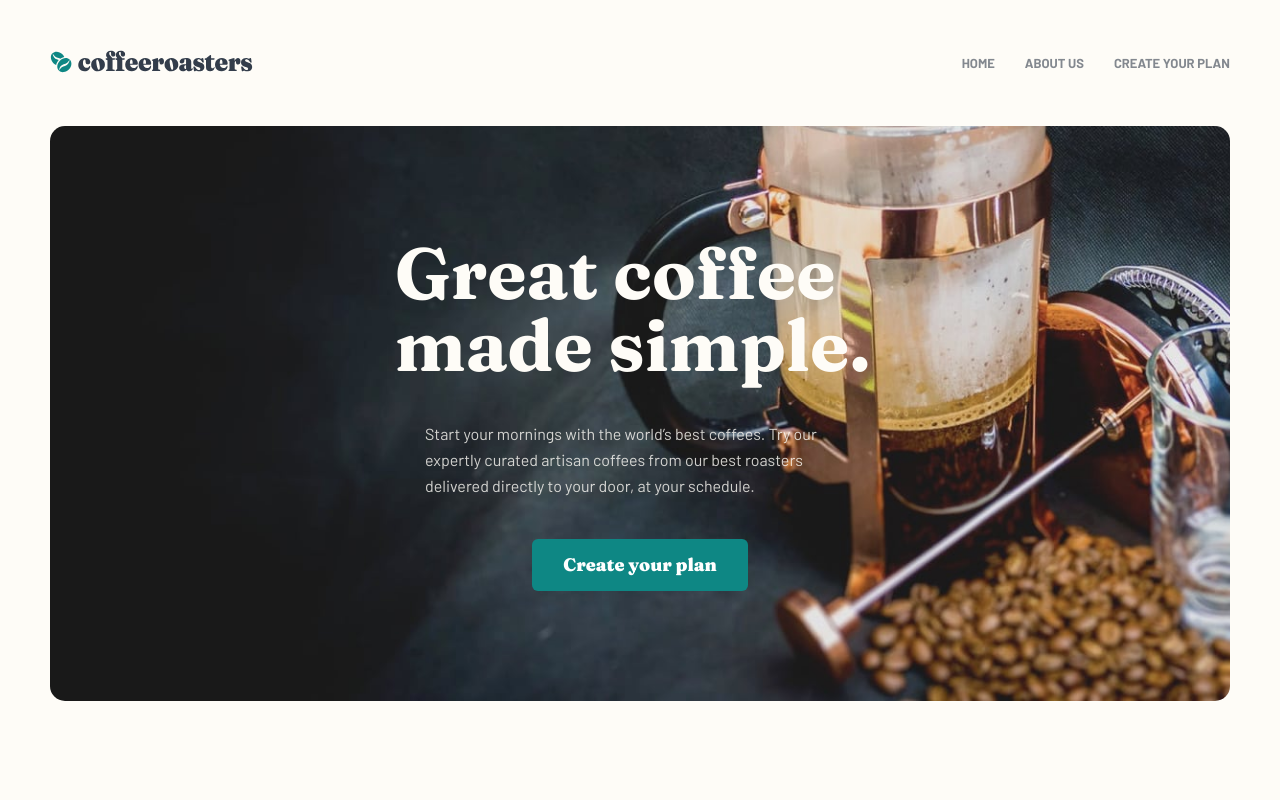
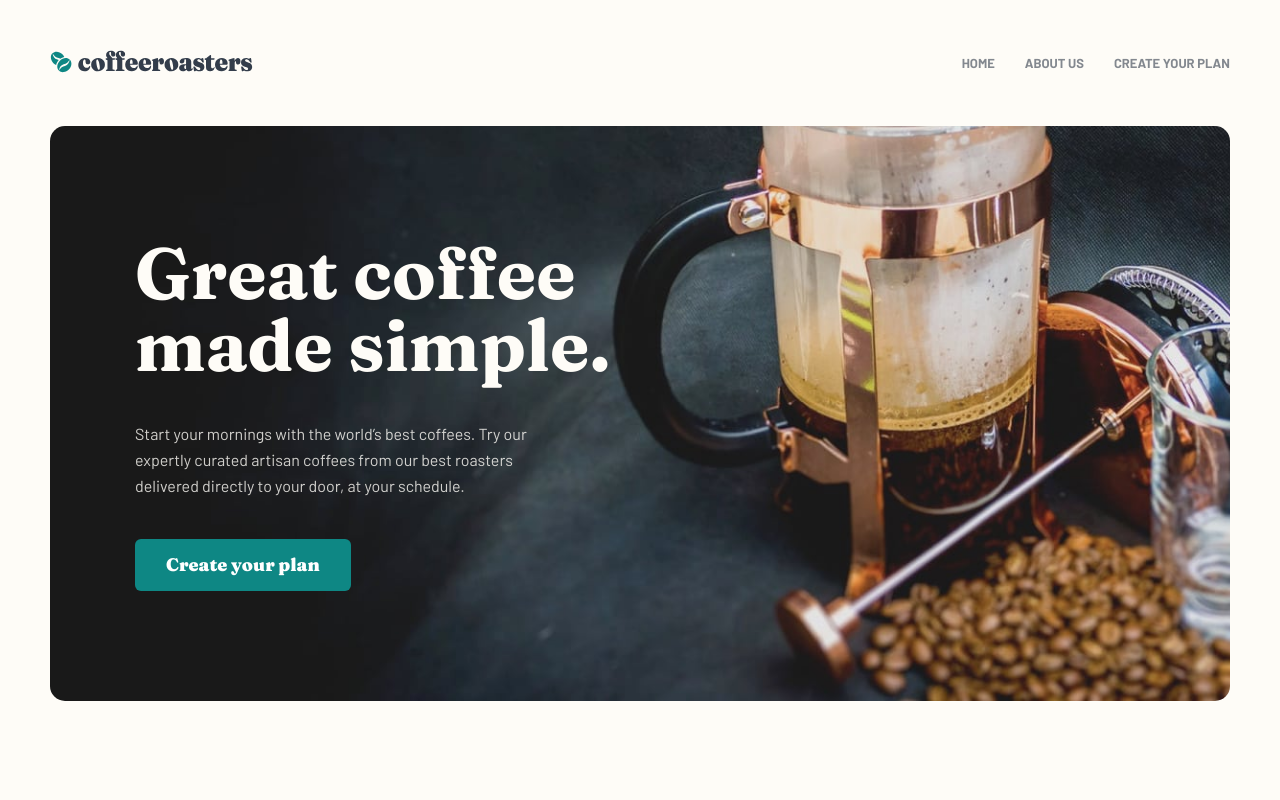
Before and after one commit to BrandenDaniel/coffee-roasters, a Next.js app: page / in a window 1280 px wide. Shown: the top 800 px of the page. Built offline with nearby package versions, Linux system fonts and the light colour scheme.

Commit message:
progress

```diff
--- a/src/assets/sass/components/ui.scss
+++ b/src/assets/sass/components/ui.scss
@@ -68,13 +68,13 @@
     padding: 60px;
     gap: 40px 0;
 
+    * {
+      max-width: 370px;
+      margin: 0;
+    }
+
     h1 {
       font-size: 48px;
-      max-width: 370px;
-    }
-
-    p {
-      max-width: 370px;
     }
 
     a {
```
